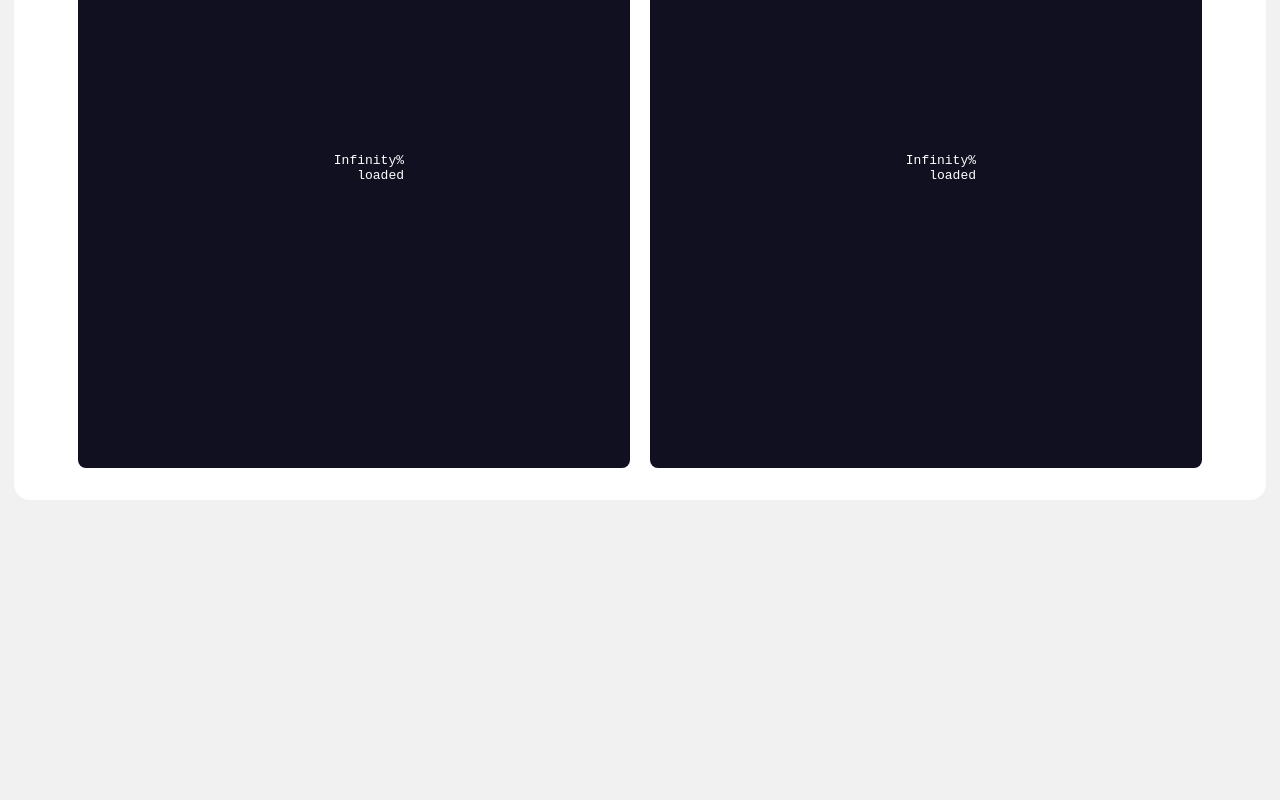
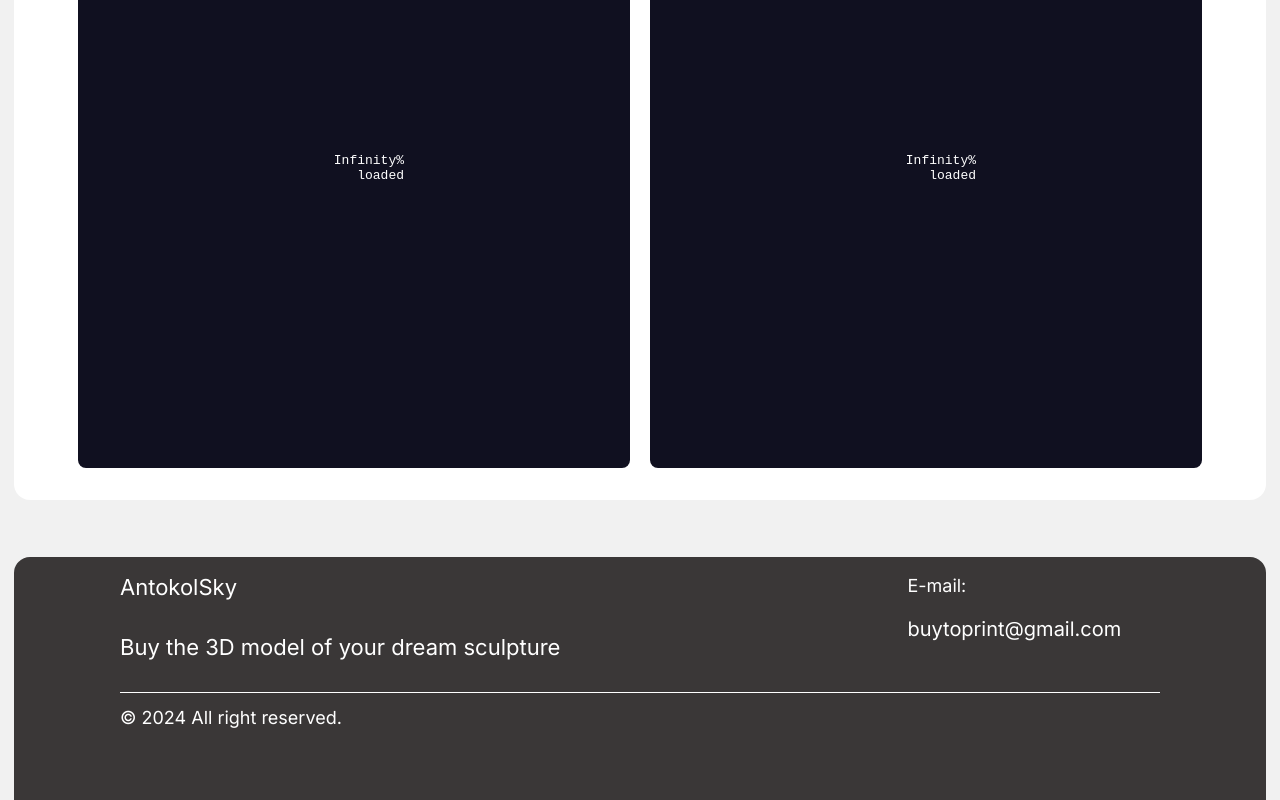
Before and after one commit to antokolsky/front_landing, a website built with Vite: page index.html in a window 1280 px wide. Shown: the part 4009-4809 px from the top of the page. Before the commit the page ends 4633 px from the top, so only its background shows below. Built offline with nearby package versions, Linux system fonts and the light colour scheme; files whose address does not match are found by name.

Commit message:
feat: Add footer

```diff
--- a/index.html
+++ b/index.html
@@ -60,7 +60,31 @@
       </div>
     </section>
   </main>
-  <footer class="container footer"> </footer>
+  <footer class="container">
+    <div class=" footer">
+      <div class="footer__content">
+        <div class="column-one">
+          <p>
+            AntokolSky
+          </p>
+          <p>
+            Buy the 3D model of your dream sculpture
+          </p>
+        </div>
+        <div class="column-two">
+          <p>
+            E-mail:
+          </p>
+          <a href="mailto:buytoprint@gmail.com" title="Write to us">
+            buytoprint@gmail.com
+          </a>
+        </div>
+      </div>
+      <div class="footer__copyright">
+        © 2024 All right reserved.
+      </div>
+    </div>
+  </footer>
   <script type="module" src="./src/index.js"></script>
 </body>
 </html>
--- /dev/null
+++ b/src/components/footer/index.scss
@@ -0,0 +1,44 @@
+.footer {
+  margin-top: 57px;
+  background: var(--black-gray);
+  border-radius: 16px 16px 0 0;
+  padding: 0 106px 57px;
+  display: grid;
+  grid-gap: 15px;
+
+  &__content {
+    display: flex;
+    gap: 347px;
+
+    &>.column-one p {
+      @include font-params(22px, 400, 28px);
+      color: var(--white);
+      padding: 16px 0;
+    }
+
+    &>.column-two {
+      &>p {
+        @include font-params(18px, 400, 26px);
+        color: var(--white);
+        padding: 16px 0;
+      }
+      &>a {
+        @include font-params(20px, 400, 28px);
+        text-decoration: none;
+        color: var(--white);
+
+        &:hover {
+          text-decoration: underline 2px solid var(--blue);
+        }
+      }
+    }
+  }
+
+  &__copyright {
+    @include font-params(18px, 400, 26px);
+    padding: 12px 0;
+    width: 100%;
+    color: var(--white);
+    border-top: 1px solid var(--white);
+  }
+}
--- a/src/style/common.scss
+++ b/src/style/common.scss
@@ -30,4 +30,5 @@ body {
   --medium-gray: #DDDDDD;
   --dark-gray: #545454;
   --black-night: #101020;
+  --black-gray: #3A3737;
 }
--- a/src/style/index.scss
+++ b/src/style/index.scss
@@ -5,6 +5,7 @@
 @import "../components/load-more/index.scss";
 @import "../components/cards/index.scss";
 @import "../components/threed/index.scss";
+@import "../components/footer/index.scss";
 
 /* Base style */
 @import "./common.scss";
```
